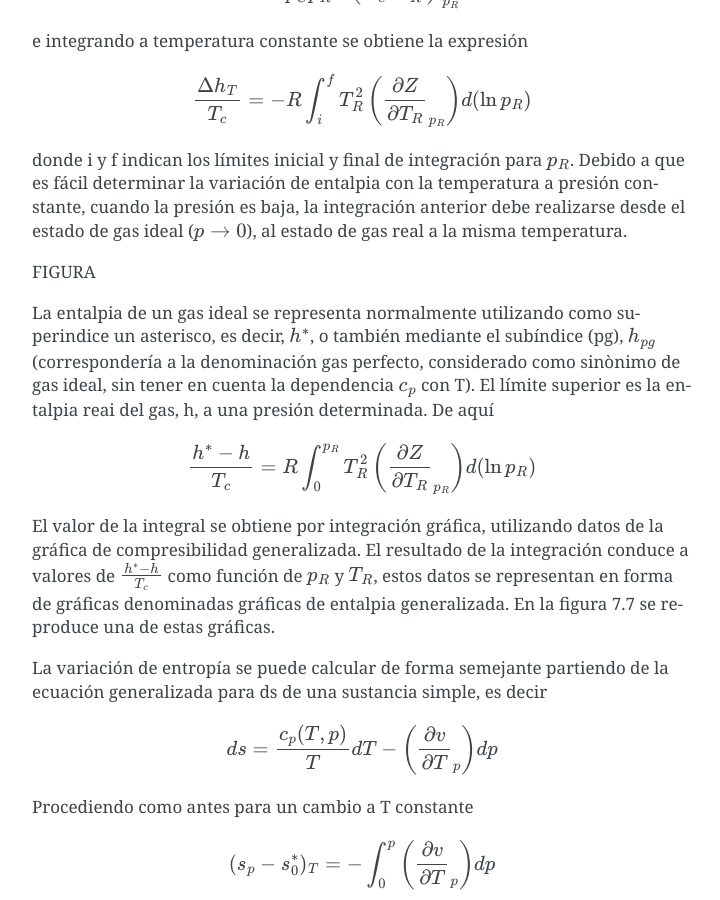
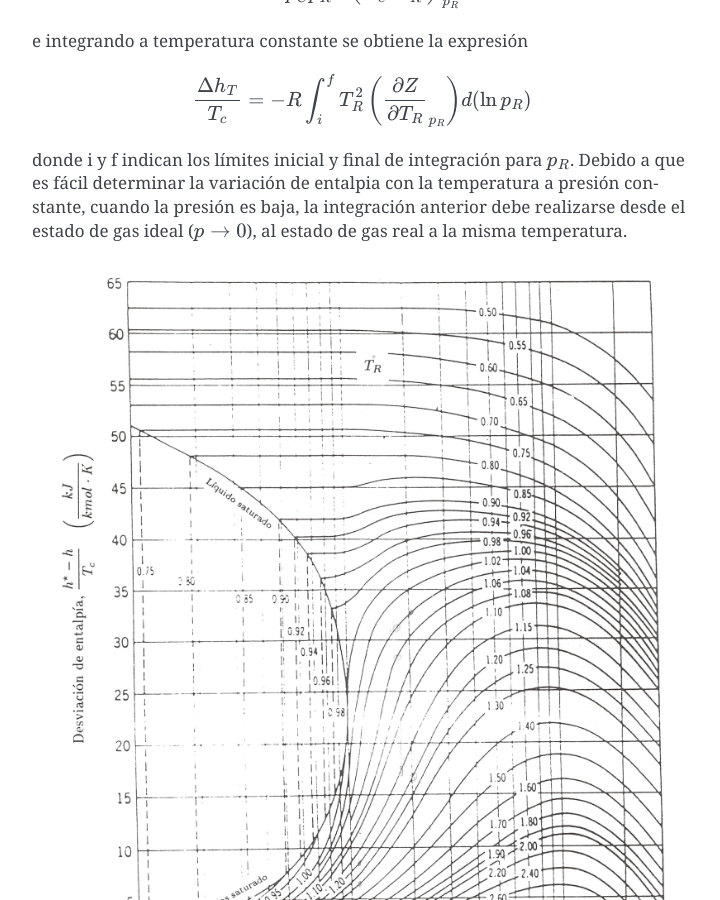
Before and after one commit to mantielero/termodinamica, a Sphinx documentation site: the page built from source/homogeneos_gases.rst, in a window 1280 px wide and 900 px high, scrolled down 12533 px. Shown: the whole window, without its empty margins (388-1108 px from the left). Built offline with Sphinx 7.4.7, drawn with Linux system fonts in a browser that asks for light colours; pages that are not in the unit, such as notebooks, are missing from menus.

Commit message:
Update homogeneos_gases.rst

```diff
--- a/source/homogeneos_gases.rst
+++ b/source/homogeneos_gases.rst
@@ -365,7 +365,7 @@ e integrando a temperatura constante se obtiene la expresión
 
 donde i y f indican los límites inicial y final de integración para :math:`p_R`. Debido a que es fácil determinar la variación de entalpia con la temperatura a presión constante, cuando la presión es baja, la integración anterior debe realizarse desde el estado de gas ideal (:math:`p\rightarrow 0`), al estado de gas real a la misma temperatura.
 
-FIGURA
+.. figure:: ./img/z_pr5.png
 
 La entalpia de un gas ideal se representa normalmente utilizando como superindice un asterisco, es decir, :math:`h^*`, o también mediante el subíndice (pg), :math:`h_{pg}` (correspondería a la denominación gas perfecto, considerado como sinònimo de gas ideal, sin tener en cuenta la dependencia :math:`c_p` con T). El límite superior es la entalpia reai del gas, h, a una presión determinada. De aquí
 
```
